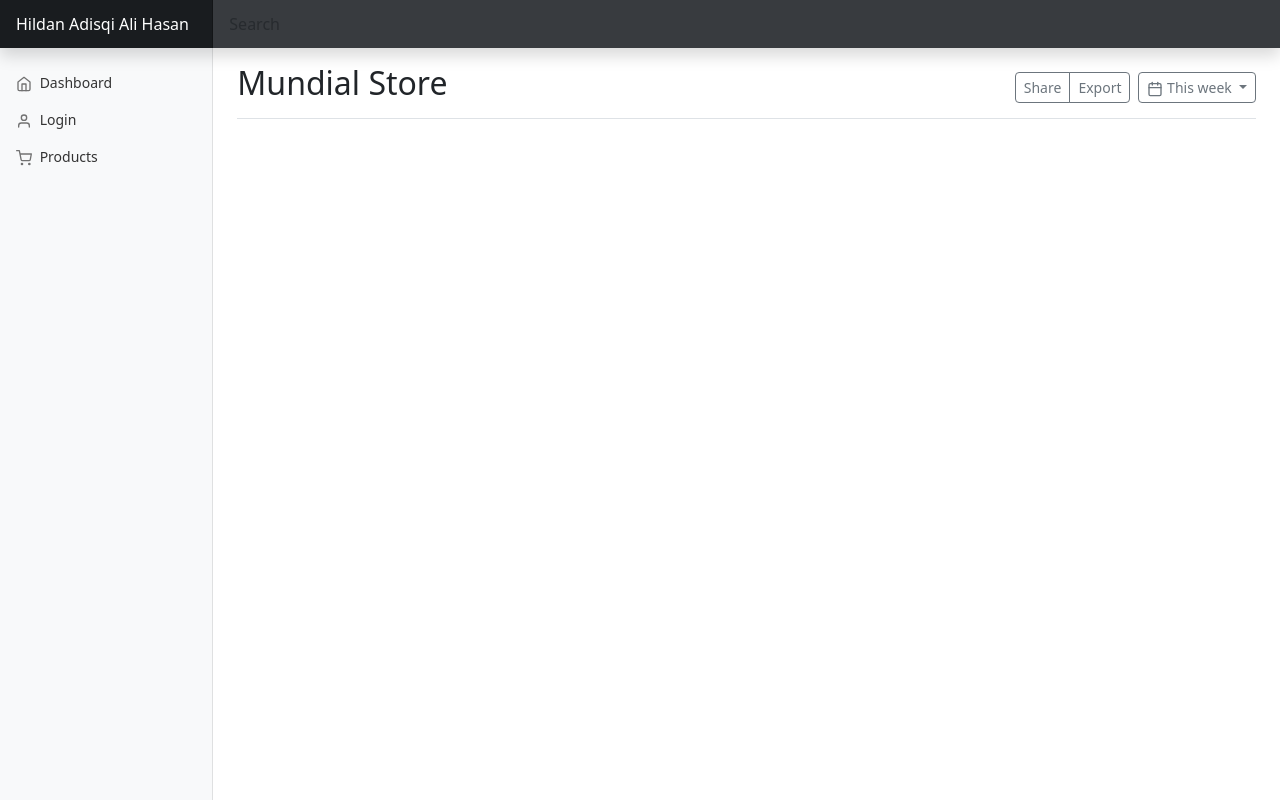
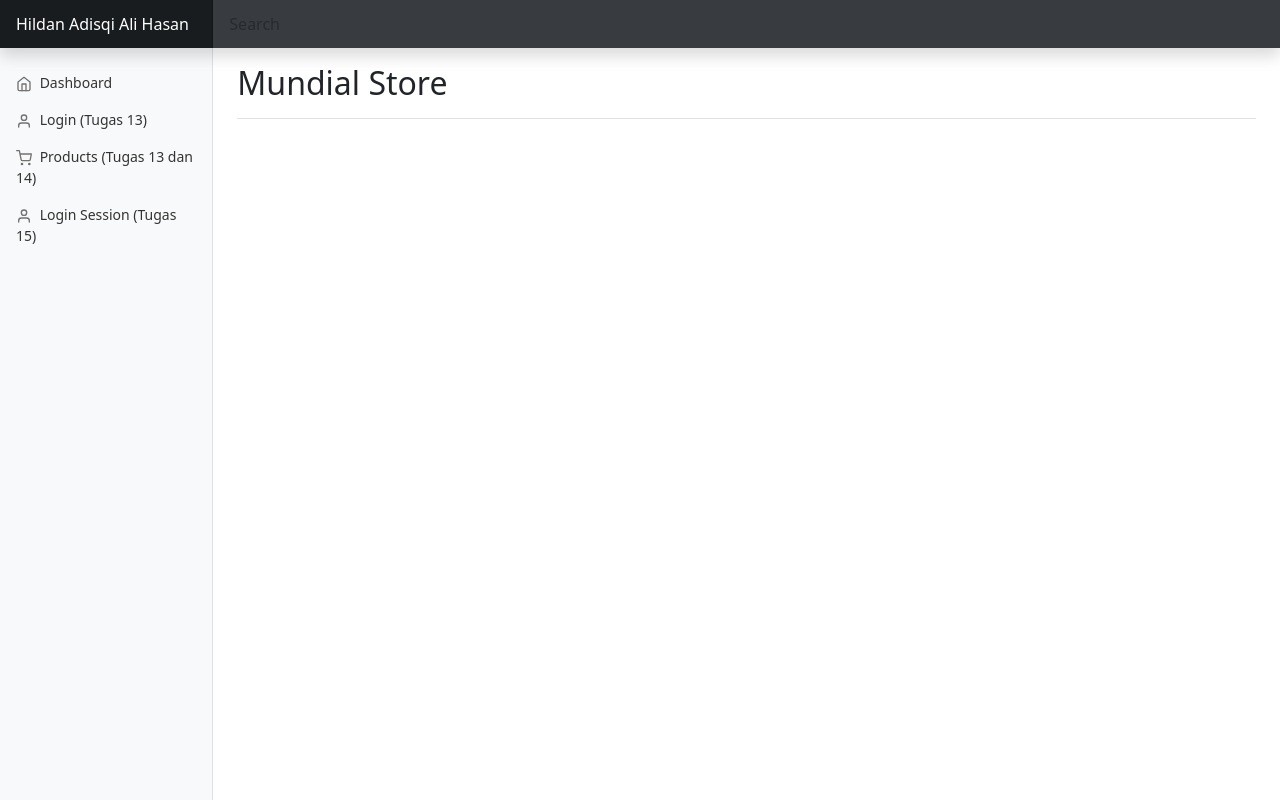
Before and after one commit to Hildanalihasan/belajar-php, a PHP site: page / in a window 1280 px wide. Run offline with PHP 8.4, Linux system fonts and the light colour scheme.

Commit message:
[FEAT} Login-session.php

```diff
--- a/index.php
+++ b/index.php
@@ -99,13 +99,19 @@
             <li class="nav-item">
               <a class="nav-link" href="pages/login.php">
                 <span data-feather="user" class="align-text-bottom"></span>
-                Login
+                Login (Tugas 13)
               </a>
             </li>
             <li class="nav-item">
               <a class="nav-link" href="pages/product.php">
                 <span data-feather="shopping-cart" class="align-text-bottom"></span>
-                Products
+                Products (Tugas 13 dan 14)
+              </a>
+            </li>
+            <li class="nav-item">
+              <a class="nav-link" href="pages/login-session.php">
+                <span data-feather="user" class="align-text-bottom"></span>
+                Login Session (Tugas 15)
               </a>
             </li>
         </div>
@@ -114,20 +120,6 @@
       <main class="col-md-9 ms-sm-auto col-lg-10 px-md-4">
         <div class="d-flex justify-content-between flex-wrap flex-md-nowrap align-items-center pt-3 pb-2 mb-3 border-bottom">
           <h1 class="h2">Mundial Store</h1>
-          <div class="btn-toolbar mb-2 mb-md-0">
-            <div class="btn-group me-2">
-              <button type="button" class="btn btn-sm btn-outline-secondary">
-                Share
-              </button>
-              <button type="button" class="btn btn-sm btn-outline-secondary">
-                Export
-              </button>
-            </div>
-            <button type="button" class="btn btn-sm btn-outline-secondary dropdown-toggle">
-              <span data-feather="calendar" class="align-text-bottom"></span>
-              This week
-            </button>
-          </div>
         </div>
 
 
```
Also changed, not shown: pages/login-session.php (added, +35 -0 lines), pages/product.php (+9 -16 lines), pages/proses-login.php (added, +21 -0 lines).
